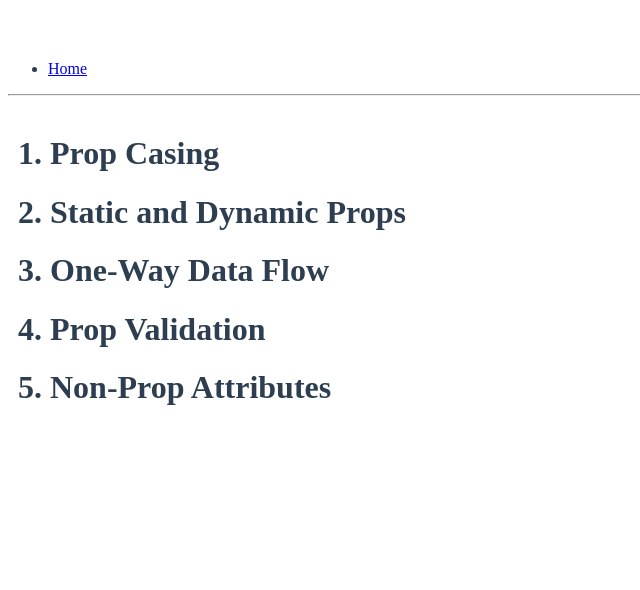
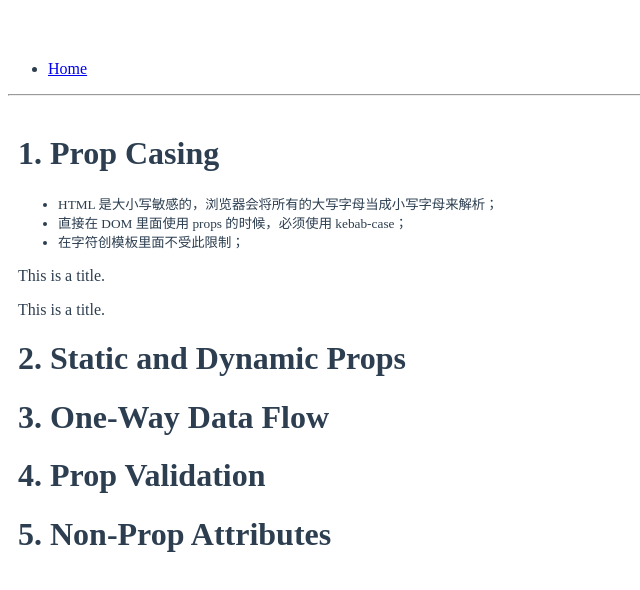
Before and after one commit to luotaoyeah/learning-vue, a Vue app: page /#/guide/props in a window 1280 px wide. Shown: the top 590 px of the page, without its empty margins (0-640 px from the left). Built offline with nearby package versions, Linux system fonts and the light colour scheme.

Commit message:
props: prop casing

```diff
--- a/src/doc/guide/props/props-casing.vue
+++ b/src/doc/guide/props/props-casing.vue
@@ -1,10 +1,30 @@
 <template>
-  <div><h1>1. Prop Casing</h1></div>
+  <div>
+    <h1>1. Prop Casing</h1>
+    <small>
+      <ul>
+        <li>HTML 是大小写敏感的，浏览器会将所有的大写字母当成小写字母来解析；</li>
+        <li>直接在 DOM 里面使用 props 的时候，必须使用 kebab-case；</li>
+        <li>在字符创模板里面不受此限制；</li>
+      </ul>
+    </small>
+    <MyComponent :post-title="title"></MyComponent>
+    <MyComponent :postTitle="title"></MyComponent>
+  </div>
 </template>
 <script>
+import Vue from "vue";
+
+Vue.component("MyComponent", {
+  template: "<p>{{postTitle}}</p>",
+  props: ["postTitle"]
+});
+
 export default {
   data() {
-    return {};
+    return {
+      title: "This is a title."
+    };
   }
 };
 </script>
```
